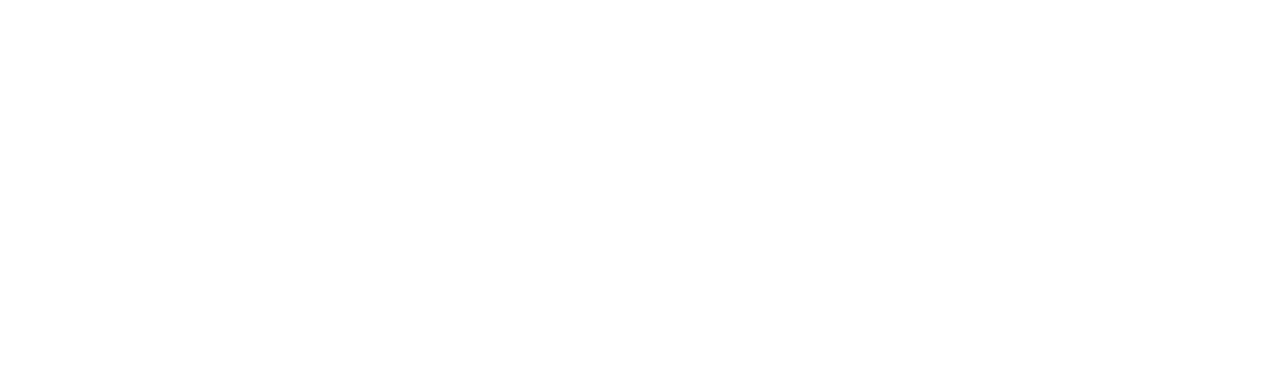
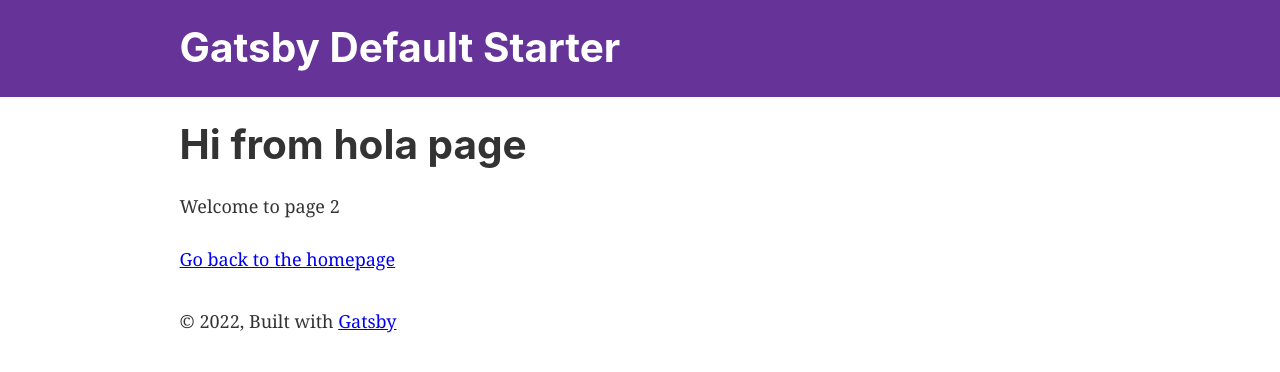
Before and after one commit to rtSoftware/tapiara-g-react, a Gatsby site: page /hola in a window 1280 px wide. Before the commit this address had no page. Built offline with nearby package versions, Linux system fonts and the light colour scheme; Gatsby itself is replaced by a stand-in of ours.

Commit message:
primera actualizacion

```diff
--- /dev/null
+++ b/src/pages/hola.js
@@ -0,0 +1,15 @@
+import * as React from "react"
+import { Link } from "gatsby"
+
+import Layout from "../components/layout"
+//import Seo from "../components/seo"
+
+const Hola = () => (
+  <Layout>
+    <h1>Hi from hola page</h1>
+    <p>Welcome to page 2</p>
+    <Link to="/">Go back to the homepage</Link>
+  </Layout>
+)
+
+export default Hola
--- a/src/pages/index.js
+++ b/src/pages/index.js
@@ -21,6 +21,7 @@
     />
     <p>
       <Link to="/page-2/">Go to page 2</Link> <br />
+      <Link to="/hola/">Go to hola</Link> <br />
       <Link to="/using-typescript/">Go to "Using TypeScript"</Link> <br />
       <Link to="/using-ssr">Go to "Using SSR"</Link> <br />
       <Link to="/using-dsg">Go to "Using DSG"</Link>
```
